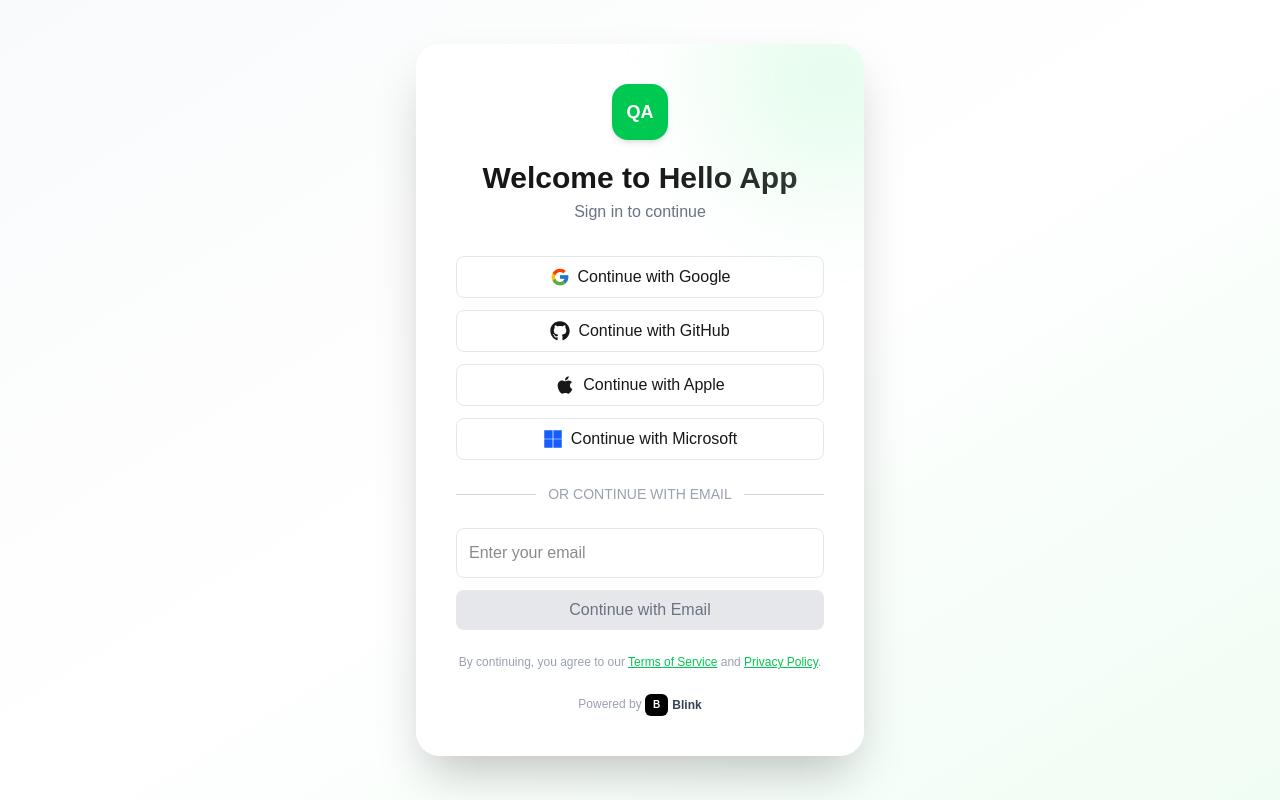
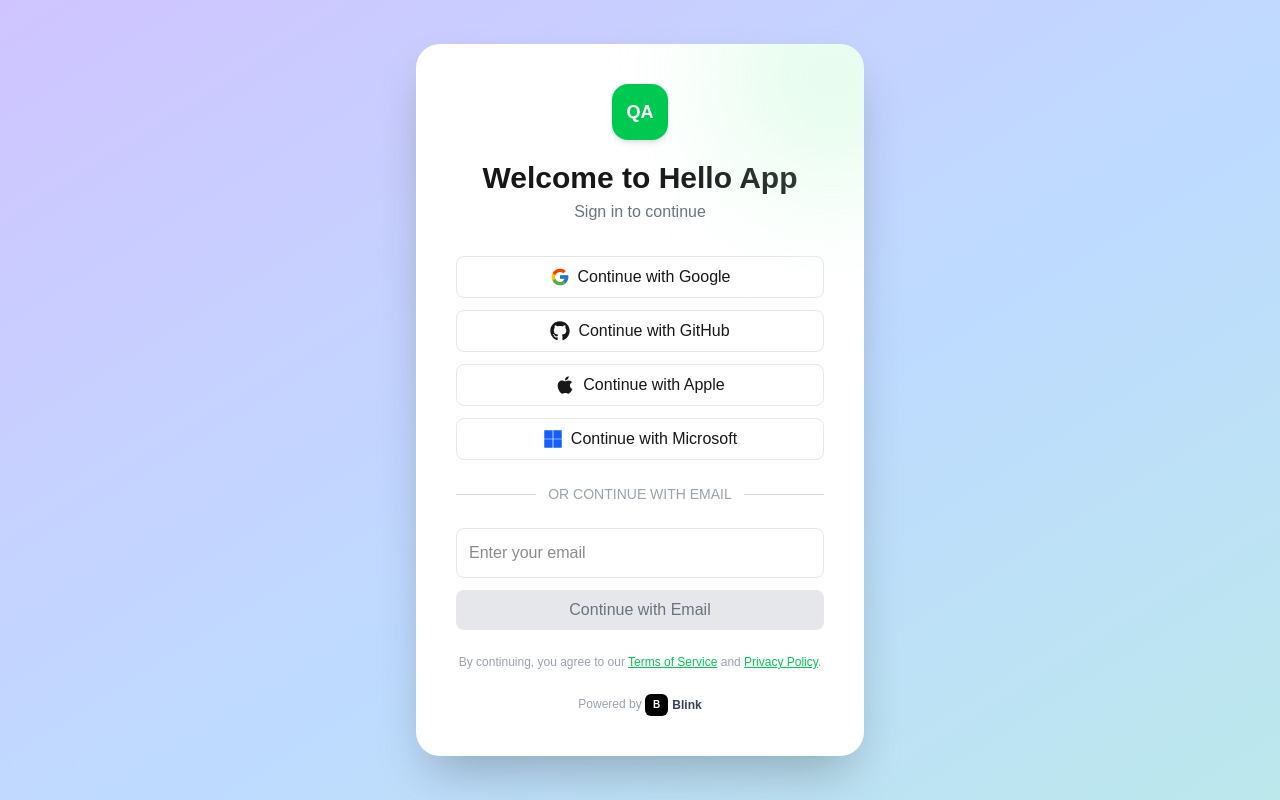
Before and after one commit to HudsonWayne/SignLanguageConvetor, a Next.js app in the folder Desktop/FastApplyAi/fastapplyai/: page /signin in a window 1280 px wide. Built offline with nearby package versions, Linux system fonts and the light colour scheme.

Commit message:
initila commit

```diff
--- a/Desktop/FastApplyAi/fastapplyai/src/app/signin/page.tsx
+++ b/Desktop/FastApplyAi/fastapplyai/src/app/signin/page.tsx
@@ -22,7 +22,7 @@ export default function SignInPage() {
   };
 
   return (
-    <div className="min-h-screen flex items-center justify-center bg-gradient-to-br from-gray-50 via-white to-green-50 px-4">
+    <div className="min-h-screen flex items-center justify-center bg-gradient-to-br from-purple-300 via-blue-200 to-green-200 bg-[length:200%_200%] animate-gradientFlow px-4">
       <motion.div
         initial={{ opacity: 0, y: 40 }}
         animate={{ opacity: 1, y: 0 }}
```
